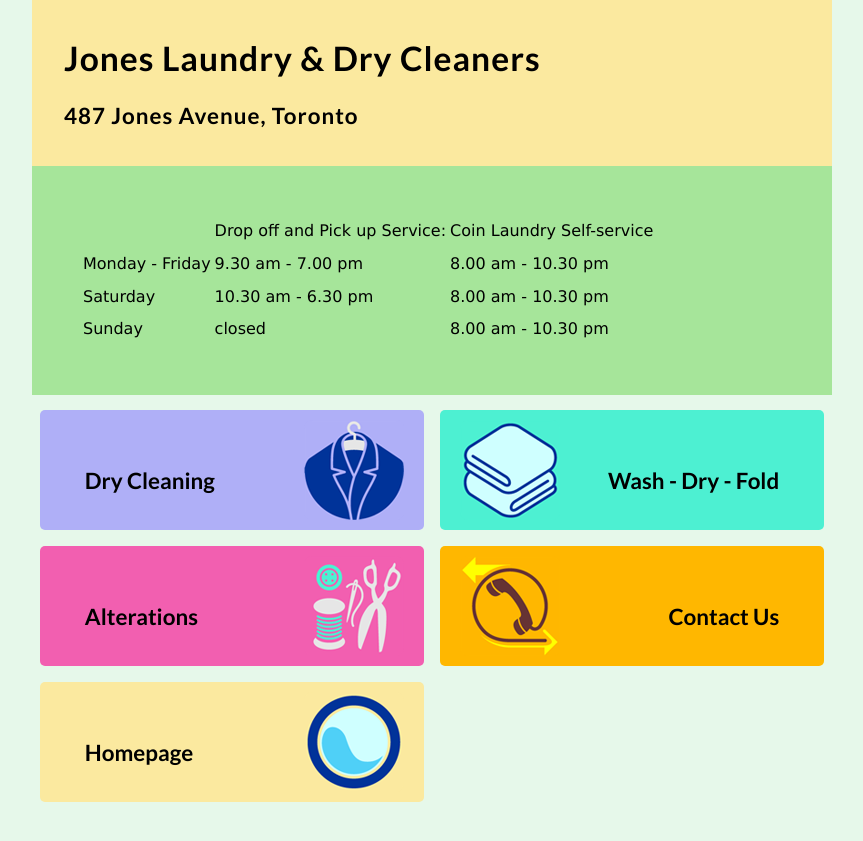
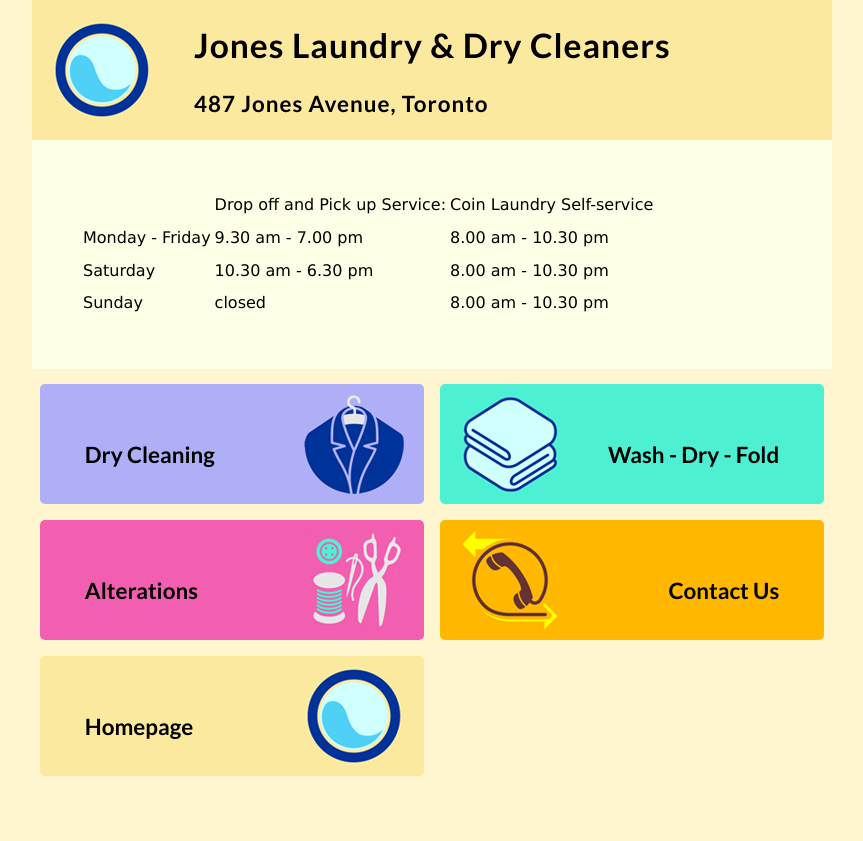
Before and after one commit to joneslaundrydryclean/joneslaundrydryclean.github.io, a Jekyll site: the page built from homepage.md, in a window 1280 px wide. Shown: the top 841 px of the page, without its empty margins (208-1071 px from the left). Built offline with Jekyll 4.4.1, drawn with Linux system fonts in a browser that asks for light colours.

Commit message:
layout, design

```diff
--- a/_layouts/default.html
+++ b/_layouts/default.html
@@ -15,8 +15,10 @@
 <body>
     <section class="header">
       <div class="tile">
-      <h2>Jones Laundry &amp; Dry Cleaners</h2>
-      <h4 class="address">487 Jones Avenue, Toronto</h4>
+        <div>
+          <h2>Jones Laundry &amp; Dry Cleaners</h2>
+          <h4 class="address">487 Jones Avenue, Toronto</h4>
+        </div>
       </div>
     </section>
     <section class="main">
--- a/css/styles.css
+++ b/css/styles.css
@@ -3,7 +3,7 @@ body {
   font-size: 16px;
   line-height: 180%;
   margin: 0 auto;
-  background-color: #e6f8ea;
+  background-color: #fff5cf;
   position: relative;
   font-family: Verdana, Geneva, sans-serif;
 }
@@ -27,7 +27,7 @@ section {
 }
 
 .menu {
-  background-color: #e6f8ea;
+  background-color: #fff5cf;
   padding-top: 0.4em;
 }
 
@@ -102,37 +102,53 @@ section {
   background-color: #fbf9af;
 }
 
+.content {
+  background-position: right 10px top 10px;
+  background-repeat: no-repeat;
+}
 .content.dryCleaning {
   background-color: #d2d2f7;
+  background-image: url("../images/DryCleaning.png");
 }
 .content.washDryFold {
   background-color: #95f0df;
+  background-image: url("../images/WashDryFold.png");
 }
 .content.alterations {
   background-color: #f8ace6;
+  background-image: url("../images/Alterations.png");
 }
 .content.contactUs {
   background-color: #ffda7d;
+  background-image: url("../images/ContactUs.png");
 }
 .content.homepage {
-  background-color: #a6e59a;
+  background-color: #ffffe7;
 }
 
 .header .tile {
   background: #fbe99f;
-  height: 150px;
+  height: 140px;
   width: 100%;
-  padding: 1rem 2rem 0 2rem;
   letter-spacing: 1px;
+  background-image: url("../images/Homepage.png");
+  background-repeat: no-repeat;
+  background-position: left 20px top 20px;
 }
 
-.main .content {
-  width: 100%;
+.header .tile div {
+  margin-left: 130px;
+  padding: 0.2rem 2rem 0 2rem;
 }
 
 .main .content {
   padding: 3em;
 }
+
+.bold {
+  font-weight: bold;
+}
+
 /*
 .main .content ul {
   list-style: none;
@@ -152,5 +168,5 @@ a, a:hover, a:active {
 }
 
 ::selection {
-  background-color: #f8f8ca;
+  background-color: #fff;
 };
```
